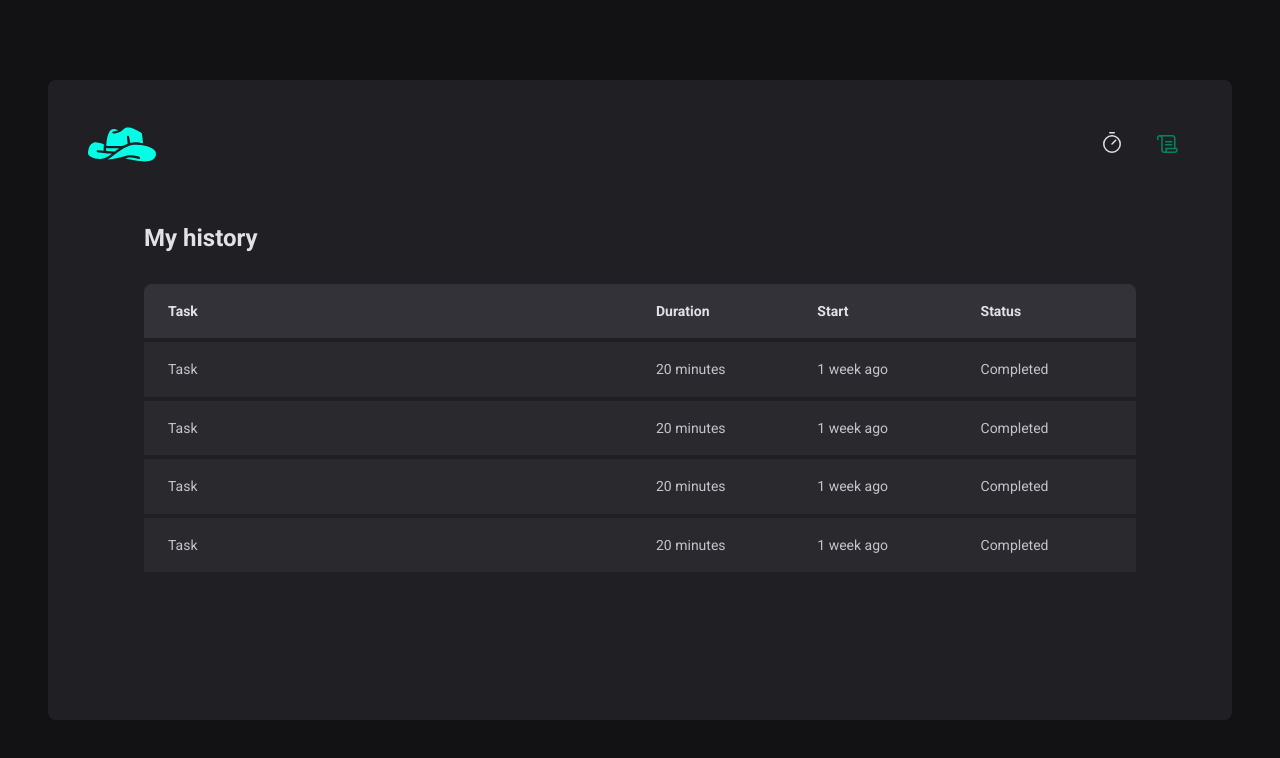
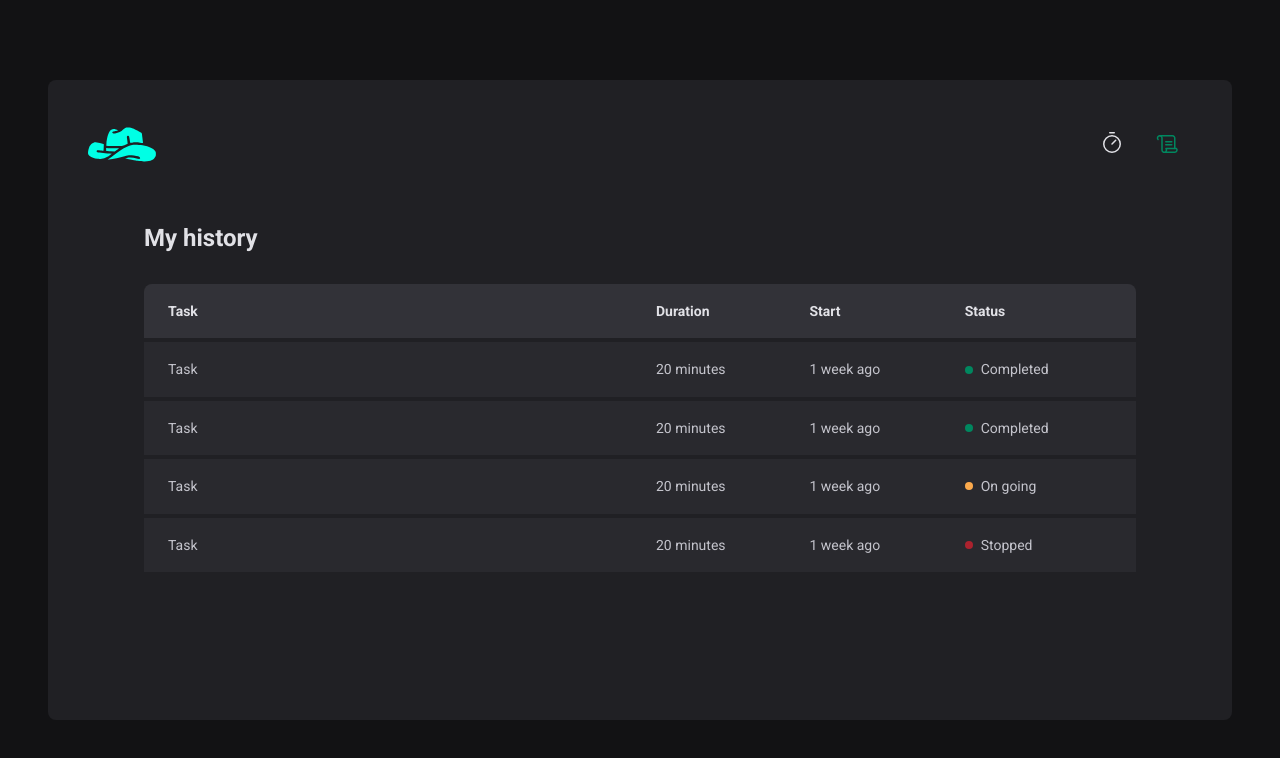
Before and after one commit to pedrofnuness/ws-timer, a React (Vite) app: page /history in a window 1280 px wide. Shown: the top 758 px of the page. Built offline with nearby package versions, Linux system fonts and the light colour scheme.

Commit message:
style: created style for status component

```diff
--- a/src/pages/History/History.tsx
+++ b/src/pages/History/History.tsx
@@ -21,25 +21,33 @@ export function History() {
               <td>Task</td>
               <td>20 minutes</td>
               <td>1 week ago</td>
-              <td>Completed</td>
+              <td>
+                <Styled.Status statusColor="green">Completed</Styled.Status>
+              </td>
             </tr>
             <tr>
               <td>Task</td>
               <td>20 minutes</td>
               <td>1 week ago</td>
-              <td>Completed</td>
+              <td>
+                <Styled.Status statusColor="green">Completed</Styled.Status>
+              </td>
             </tr>
             <tr>
               <td>Task</td>
               <td>20 minutes</td>
               <td>1 week ago</td>
-              <td>Completed</td>
+              <td>
+                <Styled.Status statusColor="yellow">On going</Styled.Status>
+              </td>
             </tr>
             <tr>
               <td>Task</td>
               <td>20 minutes</td>
               <td>1 week ago</td>
-              <td>Completed</td>
+              <td>
+                <Styled.Status statusColor="red">Stopped</Styled.Status>
+              </td>
             </tr>
           </tbody>
         </table>
--- a/src/pages/History/styles.ts
+++ b/src/pages/History/styles.ts
@@ -60,3 +60,27 @@ export const HistoryList = styled.div`
     }
   }
 `;
+
+const STATUS_COLORS = {
+  yellow: 'yellow-500',
+  green: 'green-500',
+  red: 'red-500',
+};
+
+interface StatusProps {
+  statusColor: keyof typeof STATUS_COLORS;
+}
+
+export const Status = styled.span<StatusProps>`
+  display: flex;
+  align-items: center;
+  gap: 0.5rem;
+
+  &::before {
+    content: '';
+    width: 0.5rem;
+    height: 0.5rem;
+    border-radius: 50%;
+    background: ${props => props.theme[STATUS_COLORS[props.statusColor]]};
+  }
+`;
```
